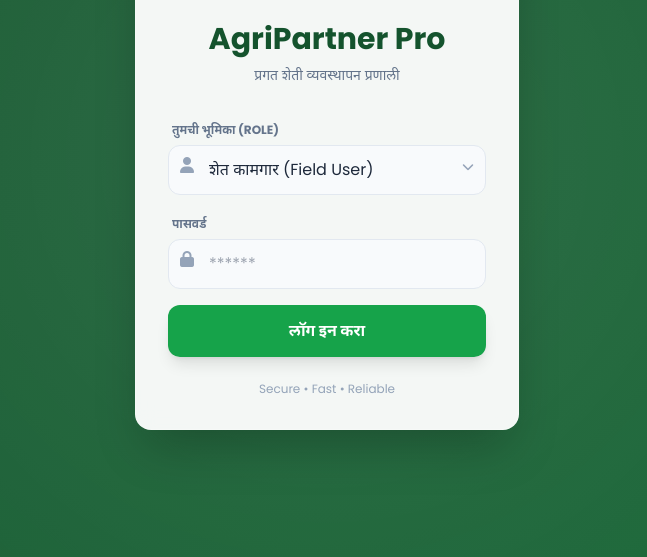
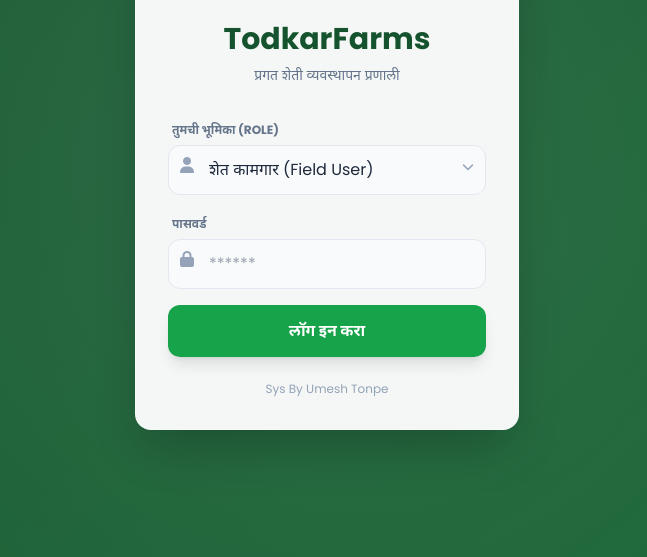
Before and after one commit to uatonpe/Krushi, a plain HTML site: page index.html in a window 1280 px wide. Shown: the part 243-800 px from the top of the page, without its empty margins (313-960 px from the left). Drawn offline with nearby package versions, Linux system fonts and the light colour scheme; some packages are replaced by stand-ins of ours; a script that the page names is missing.

Commit message:
Update index.html

```diff
--- a/index.html
+++ b/index.html
@@ -101,7 +101,7 @@
             <div class="w-20 h-20 bg-brand-100 rounded-full flex items-center justify-center mx-auto mb-6 shadow-inner">
                 <i class="fa-solid fa-leaf text-4xl text-brand-800"></i>
             </div>
-            <h1 class="text-3xl font-bold text-brand-900 mb-2">AgriPartner Pro</h1>
+            <h1 class="text-3xl font-bold text-brand-900 mb-2">TodkarFarms</h1>
             <p class="text-slate-500 text-sm mb-8">प्रगत शेती व्यवस्थापन प्रणाली</p>
 
             <div class="space-y-4 text-left">
@@ -128,7 +128,7 @@
                     लॉग इन करा
                 </button>
             </div>
-            <p class="mt-6 text-xs text-slate-400">Secure • Fast • Reliable</p>
+            <p class="mt-6 text-xs text-slate-400">Sys By Umesh Tonpe</p>
         </div>
     </div>
 
```
